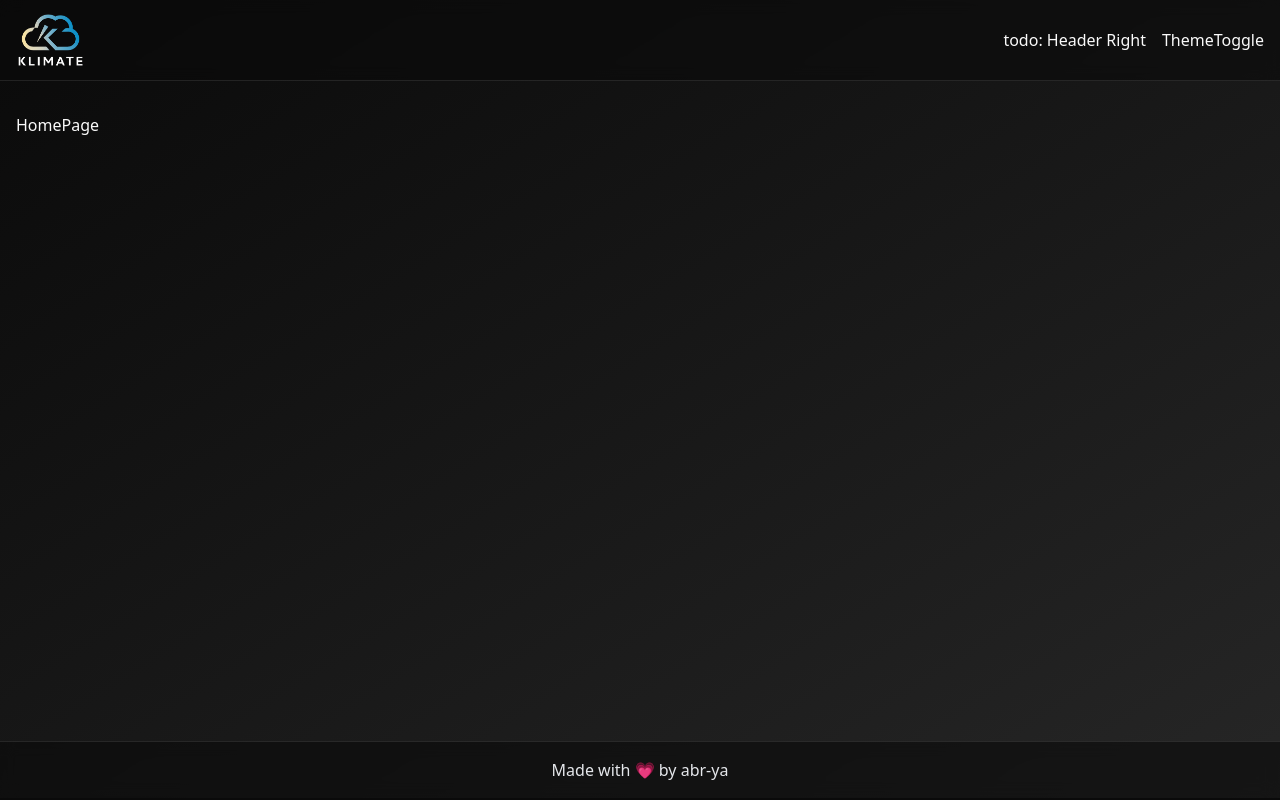
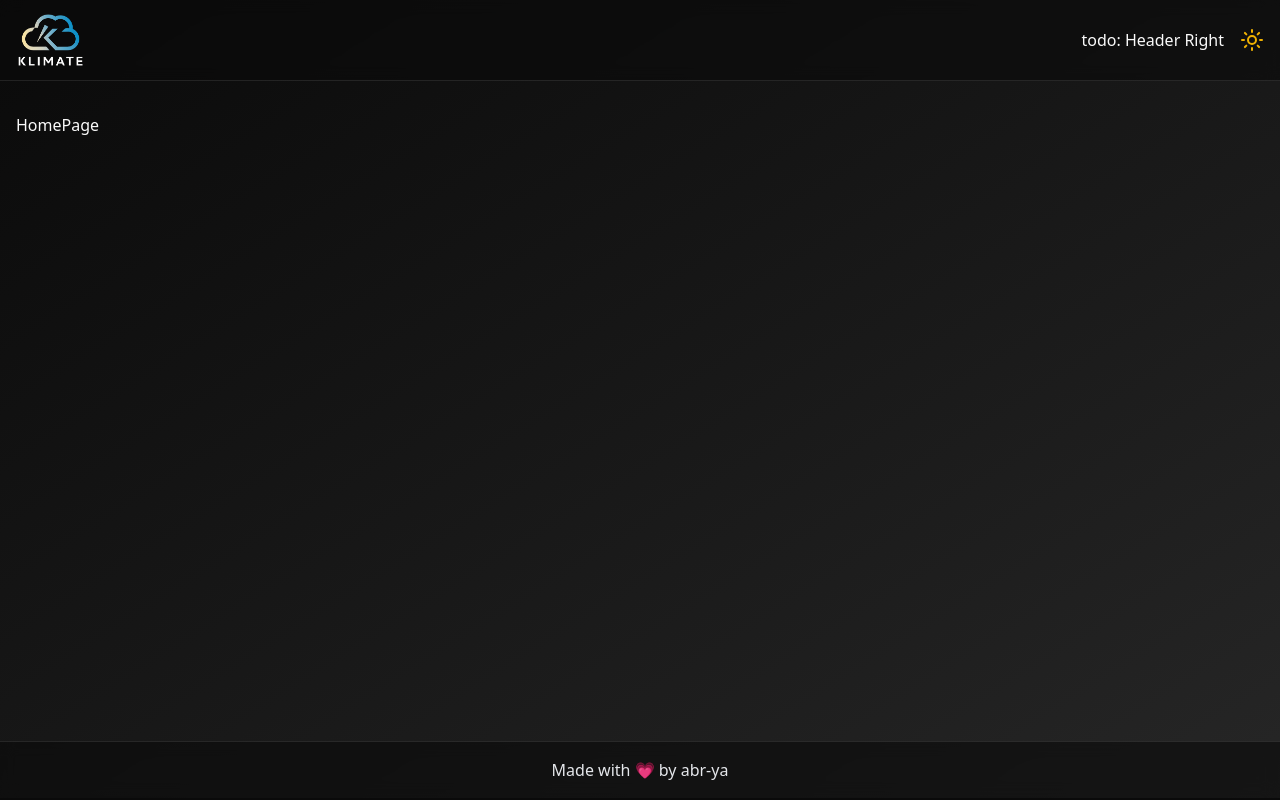
Before and after one commit to abr-ya/react-weather-25, a React (Vite) app: page / in a window 1280 px wide. Built offline with nearby package versions, Linux system fonts and the light colour scheme.

Commit message:
feat: Update ThemeToggle component

```diff
--- a/src/components/layout/theme-toggle.tsx
+++ b/src/components/layout/theme-toggle.tsx
@@ -1,3 +1,23 @@
+import { useTheme } from "@/hooks";
+import { Moon, Sun } from "lucide-react";
+
 export const ThemeToggle = () => {
-  return <div>ThemeToggle</div>;
+  const { theme, setTheme } = useTheme();
+  const isDark = theme === "dark";
+
+  return (
+    <div
+      onClick={() => setTheme(isDark ? "light" : "dark")}
+      className={`flex items-center cursor-pointer transition-transform duration-500 ${
+        isDark ? "rotate-180" : "rotate-0"
+      }`}
+    >
+      {isDark ? (
+        <Sun className="h-6 w-6 text-yellow-500 rotate-0 transition-all" />
+      ) : (
+        <Moon className="h-6 w-6 text-blue-500 rotate-0 transition-all" />
+      )}
+      <span className="sr-only">Toggle theme</span>
+    </div>
+  );
 };
```
